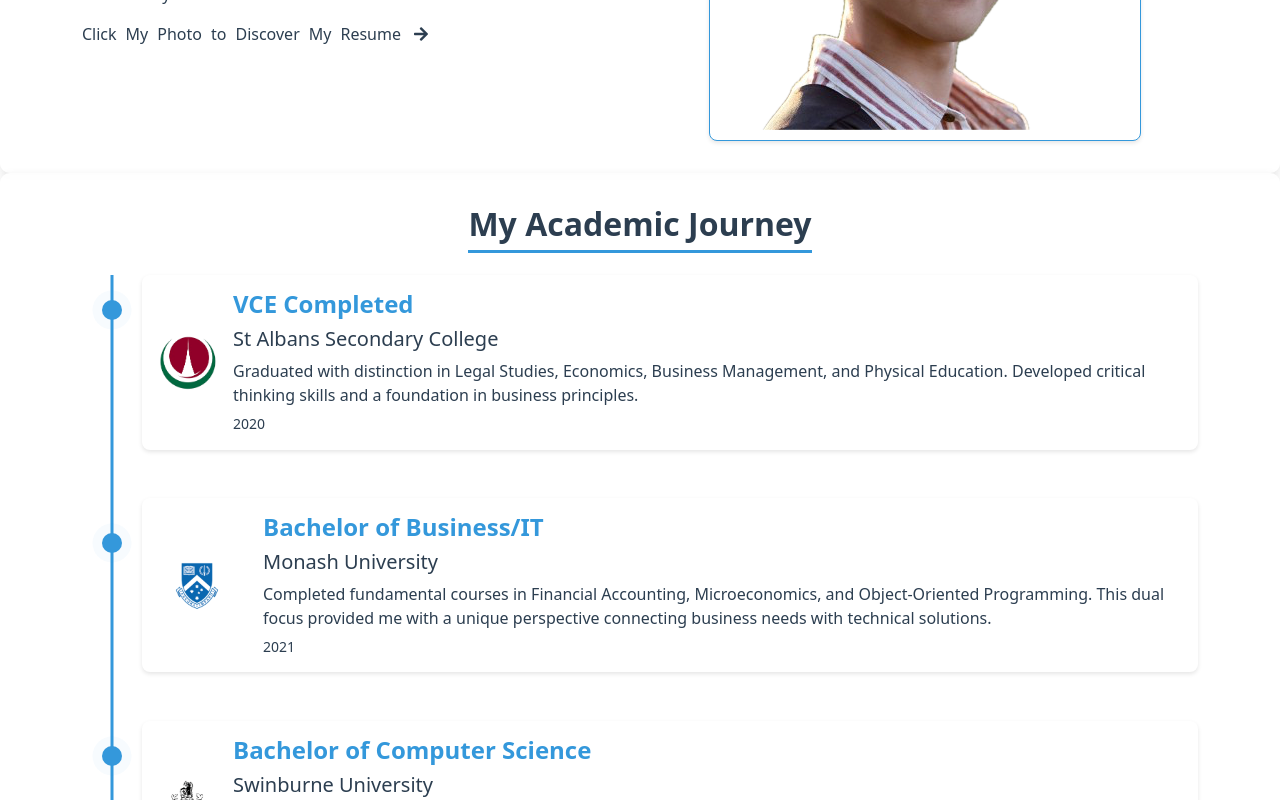
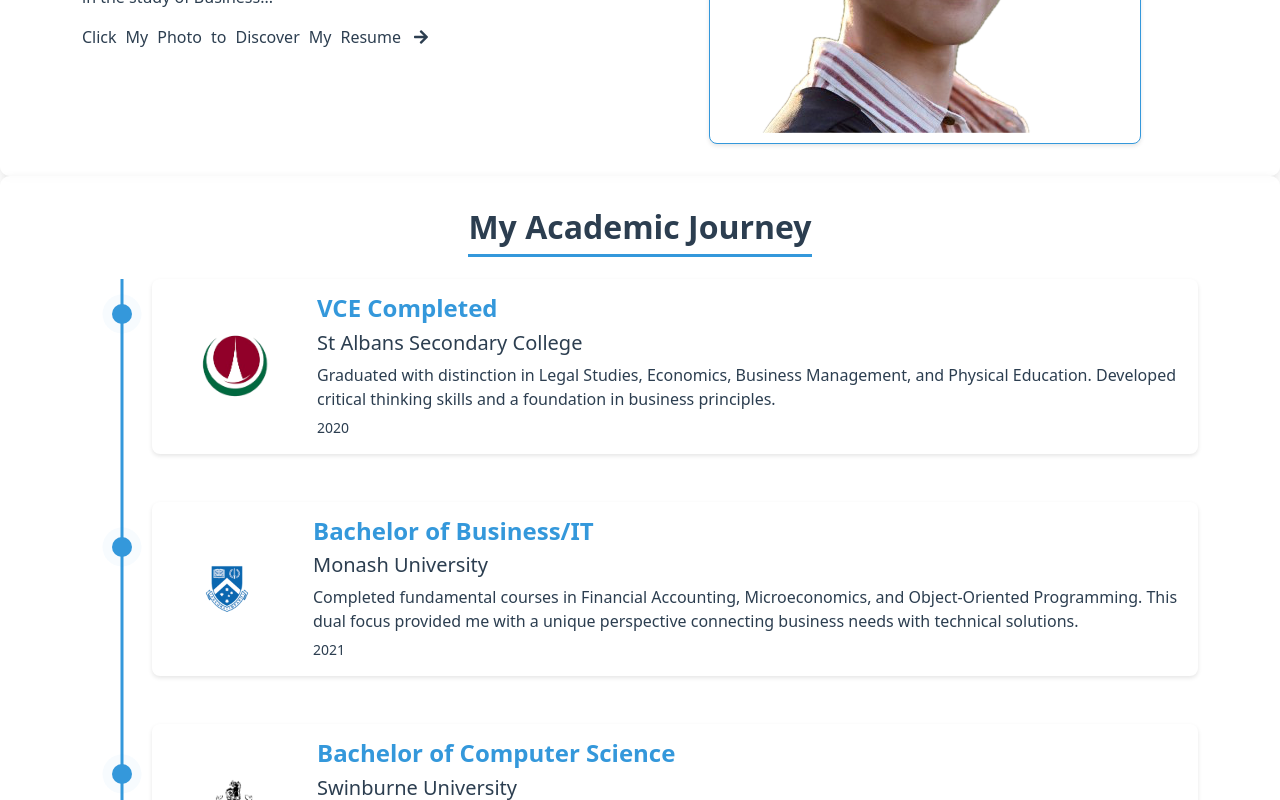
Before and after one commit to NathanTrung/personal-site-2.0, a Vue app: page / in a window 1280 px wide. Shown: the part 2000-2800 px from the top of the page. Built offline with nearby package versions, Linux system fonts and the light colour scheme.

Commit message:
Small bug fixes

```diff
--- a/src/components/About/VueVerticalTimeline.vue
+++ b/src/components/About/VueVerticalTimeline.vue
@@ -5,13 +5,15 @@
          :class="{
            'animate-left': index % 2 === 0,
            'animate-right': index % 2 !== 0,
-           'monash-container': entry.institution === 'monash'
+           'monash-container': entry.institution === 'monash',
+           'swinburne-container': entry.institution === 'swinburne'
          }">
       <div class="d-flex flex-column flex-md-row align-items-start align-items-md-center">
-        <img :src="entry.icon"
-             class="mb-3 mb-md-0 me-md-3 timeline-icon"
-             :class="{'monash-logo': entry.institution === 'monash'}"
-             style="width: 60px; height: auto;" />
+        <div class="icon-container">
+          <img :src="entry.icon"
+               class="mb-3 mb-md-0 me-md-3 timeline-icon"
+               :class="{'monash-logo': entry.institution === 'monash'}" />
+        </div>
         <div class="timeline-content">
           <h4 class="fw-bold">{{ entry.title }}</h4>
           <h5 class="text-muted">{{ entry.subtitle }}</h5>
@@ -86,7 +88,7 @@ const timeline = [
   position: absolute;
   top: 0;
   bottom: 0;
-  left: 30px;
+  left: 40px;
   width: 3px;
   background: var(--primary-color);
   transform: translateX(-50%);
@@ -105,7 +107,7 @@ const timeline = [
 
 .timeline-element {
   position: relative;
-  margin-left: 60px;
+  margin-left: 70px;
   padding: 15px;
   border-radius: 8px;
   background-color: var(--card-bg);
@@ -127,6 +129,8 @@ const timeline = [
   background-color: var(--primary-color);
   box-shadow: 0 0 0 4px var(--bg-color);
   animation: pulseCircle 2s infinite;
+  transform: translateX(0);
+  z-index: 3;
 }
 
 @keyframes pulseCircle {
@@ -146,12 +150,29 @@ const timeline = [
   box-shadow: var(--card-shadow-hover);
 }
 
+.icon-container {
+  min-width: 120px;
+  display: flex;
+  justify-content: center;
+  align-items: center;
+  padding-right: 10px;
+  margin-left: 20px;
+  position: relative;
+}
+
 .timeline-icon {
   transition: transform 0.5s ease;
+  width: 70px !important;
+  height: auto !important;
 }
 
 .timeline-element:hover .timeline-icon {
   transform: rotate(10deg) scale(1.1);
+}
+
+.timeline-content {
+  flex: 1;
+  padding-left: 10px;
 }
 
 .timeline-content h4 {
@@ -204,15 +225,29 @@ const timeline = [
 
 @media (max-width: 768px) {
   .timeline::before {
-    left: 20px;
+    left: 30px;
   }
 
   .timeline-element {
-    margin-left: 40px;
+    margin-left: 50px;
   }
 
   .timeline-element::before {
     left: -30px;
+  }
+
+  .icon-container {
+    justify-content: flex-start;
+    margin-left: 0;
+  }
+
+  .swinburne-container {
+    padding-top: 20px;
+    margin-top: 15px;
+  }
+
+  .swinburne-container::before {
+    top: 45px;
   }
 }
 
@@ -222,7 +257,6 @@ const timeline = [
   height: auto !important;
   transform-origin: center;
   transition: transform 0.5s ease;
-  margin-right: 1rem !important;
   position: relative;
   z-index: 2;
 }
@@ -240,4 +274,14 @@ const timeline = [
 .monash-container {
   padding-left: 5px; /* Slightly adjust padding to account for larger logo */
 }
+
+/* Special container for Swinburne timeline entry */
+.swinburne-container {
+  padding-top: 15px;
+  margin-top: 10px;
+}
+
+.swinburne-container::before {
+  top: 40px;
+}
 </style>
--- a/src/pages/Home.vue
+++ b/src/pages/Home.vue
@@ -10,7 +10,7 @@
               Computer Science Student
               <font-awesome-icon :icon="['fas', 'at']" />
               <br />
-              <div class="d-flex align-items-center">
+              <div class="d-flex align-items-center mt-2">
                 Swinburne University of Technology
                 <a href="https://www.swinburne.edu.au/" class="swinburne-logo-container button-press ms-2">
                   <span class="visually-hidden">Swinburne University Logo</span>
@@ -356,8 +356,7 @@ a:hover, .btn-outline:hover {
   background-repeat: no-repeat;
   background-position: center;
   position: relative;
-
-  margin-left: 10px;
+  margin-left: 15px;
 }
 
 .swinburne-logo-container:focus, .swinburne-logo-container:hover {
@@ -494,6 +493,14 @@ h4 {
     margin-top: 6.5rem;
     padding-top: 1rem;
   }
+
+  .swinburne-logo-container {
+    margin-top: 5px;
+  }
+
+  h4 .d-flex {
+    margin-top: 8px !important;
+  }
 }
 
 @media (max-width: 480px) {
```
